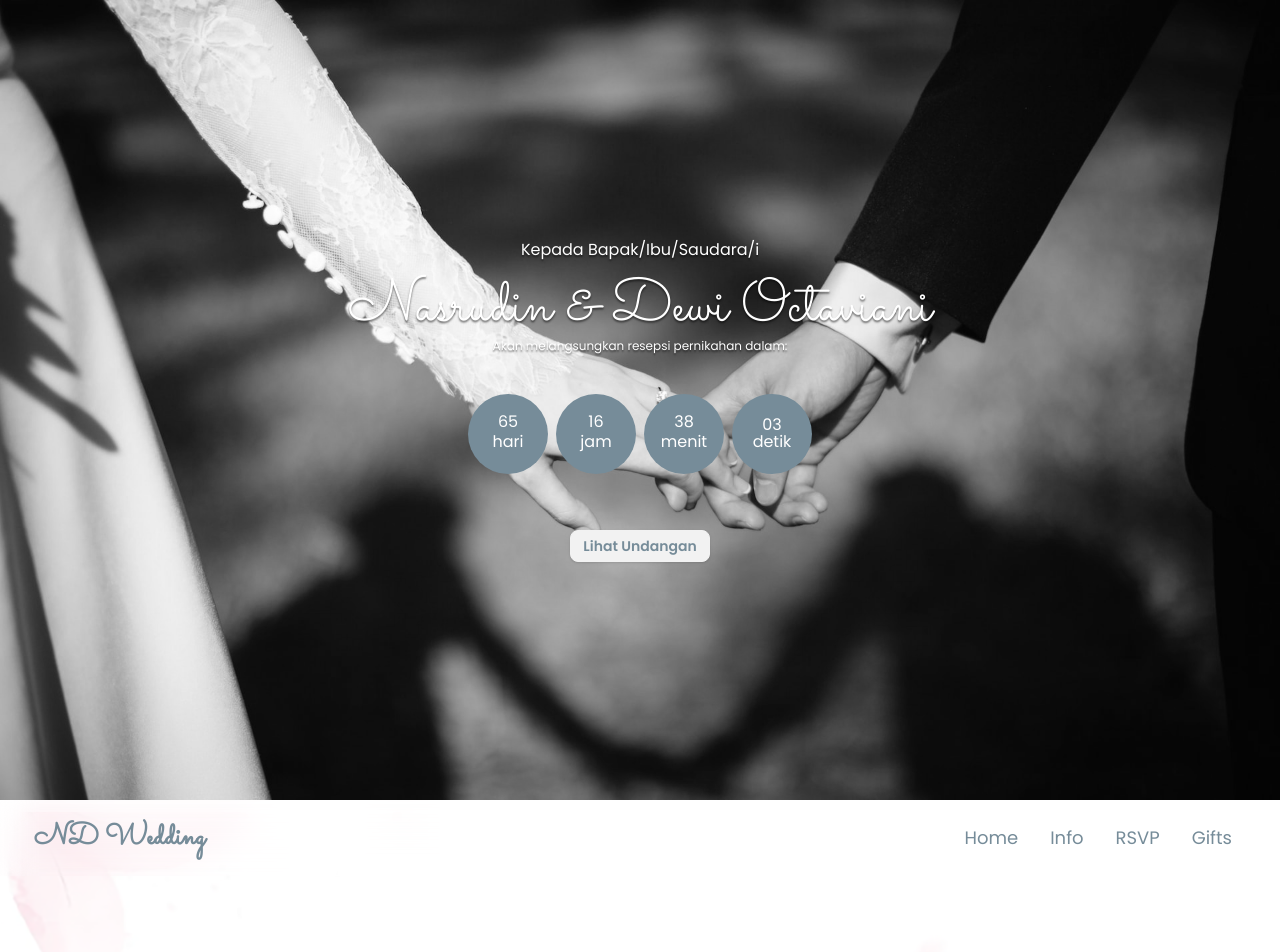
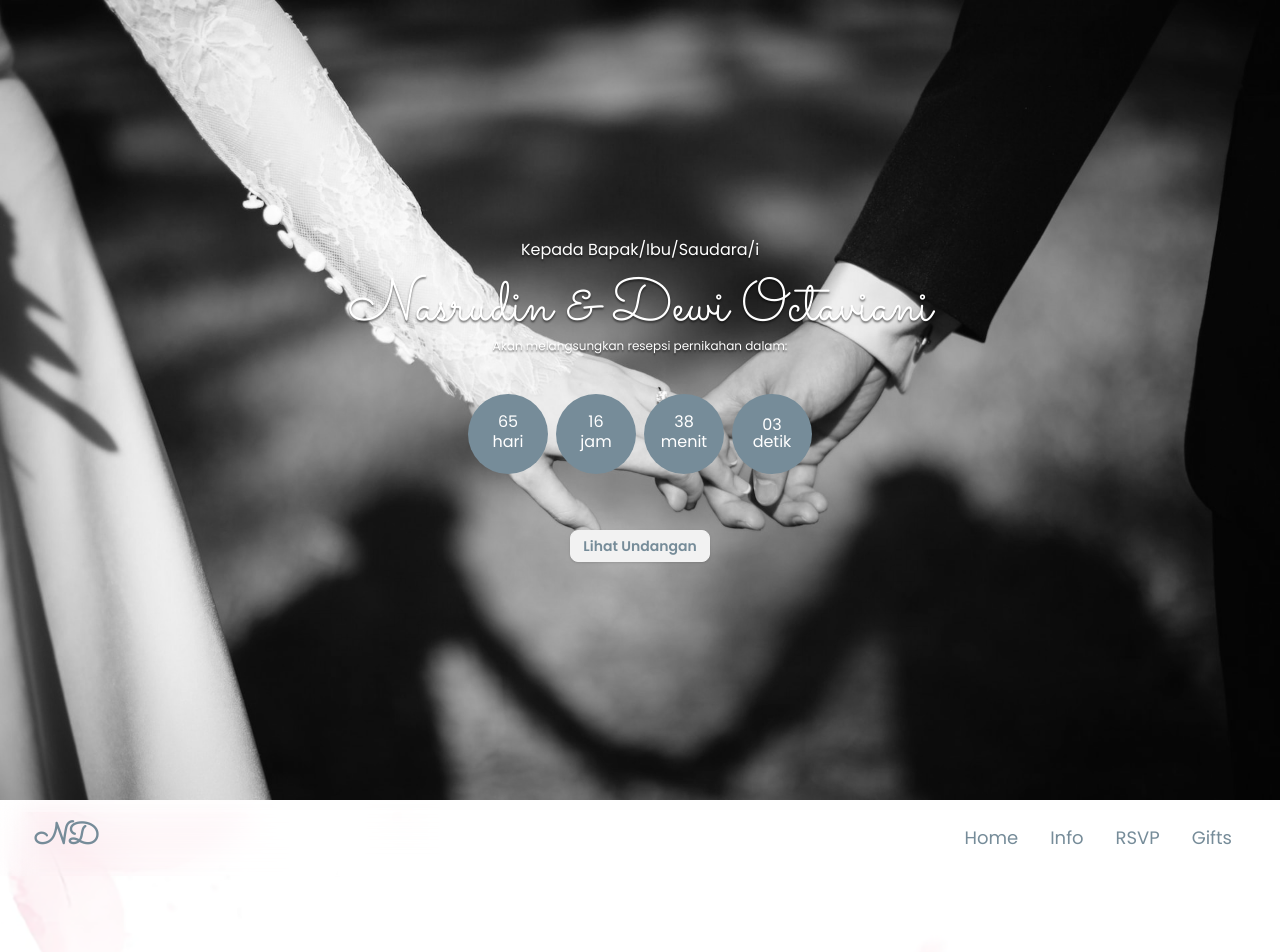
Before and after one commit to oortsky/divi-wedding, a Next.js app: page / in a window 1280 px wide. Shown: the top 952 px of the page. Built offline with nearby package versions, Linux system fonts and the light colour scheme; no server answers.

Commit message:
Preview Push – Navbar ND Wedding to ND

```diff
--- a/src/components/Navbar.jsx
+++ b/src/components/Navbar.jsx
@@ -6,7 +6,7 @@ const Navbar = ({ children }) => {
         <div className="navbar sticky top-0 bg-transparent backdrop-blur-lg px-6 z-30">
           <div className="flex-1 px-2.5">
             <h1 className="font-sacramento text-primary-blue text-3xl font-semibold">
-              ND Wedding
+              ND
             </h1>
           </div>
           <div className="flex-none md:hidden">
@@ -66,7 +66,7 @@ const Navbar = ({ children }) => {
         <div className="min-h-full w-80 bg-white p-4">
           <div className="flex justify-between items-center mb-4">
             <h2 className="font-sacramento text-primary-blue text-3xl font-semibold px-5">
-              ND Wedding
+              ND
             </h2>
             <label
               htmlFor="my-drawer-3"
```
